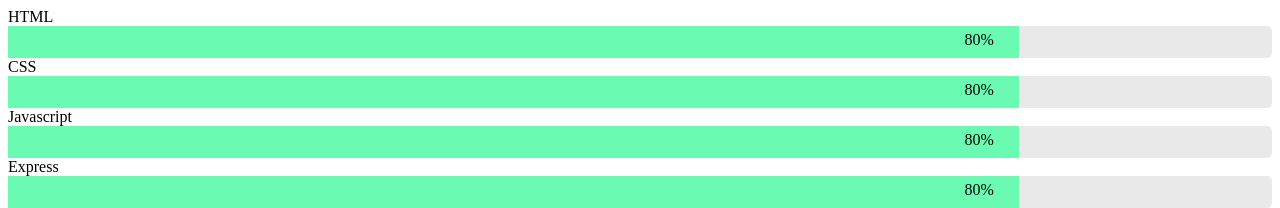
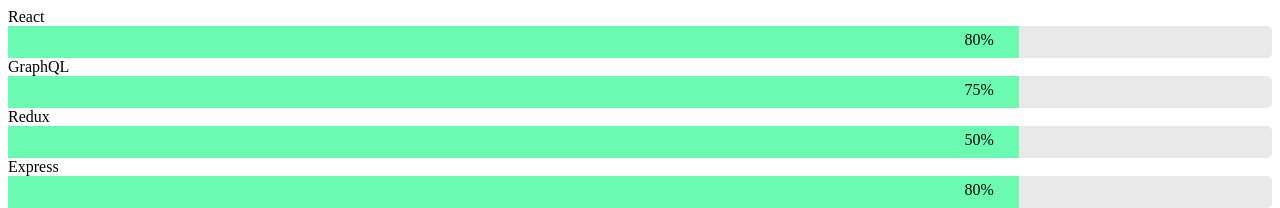
Before and after one commit to Jesus369/skills-progress-bar, a React (Create React App) app: page / in a window 1280 px wide. Shown: the top 208 px of the page. Built offline with nearby package versions, Linux system fonts and the light colour scheme.

Commit message:
additional categories

```diff
--- a/src/components/FrontEnd.js
+++ b/src/components/FrontEnd.js
@@ -2,25 +2,20 @@
 
 class FrontEnd extends Component {
   render() {
-    const { frontend } = this.props;
     return (
-      <div className={`${frontend ? "initialLoad" : "afterLoad"}`}>
-        <div className="bar_wrap">
-          <label>HTML</label>
+      <div>
+        {" "}<div className="bar_wrap">
+          <label>React</label>
           <div className="bar">
-            <div className="inner_bar html-80" data-percent="80%" />
+            <div className="inner_bar react-80" data-percent="80%" />
           </div>
-        </div>
-        <div className="bar_wrap">
-          <label>CSS</label>
+          <label>GraphQL</label>
           <div className="bar">
-            <div className="inner_bar html-80" data-percent="80%" />
+            <div className="inner_bar graphql-75" data-percent="75%" />
           </div>
-        </div>
-        <div className="bar_wrap">
-          <label>Javascript</label>
+          <label>Redux</label>
           <div className="bar">
-            <div className="inner_bar html-80" data-percent="80%" />
+            <div className="inner_bar redux-50" data-percent="50%" />
           </div>
         </div>
       </div>
```
